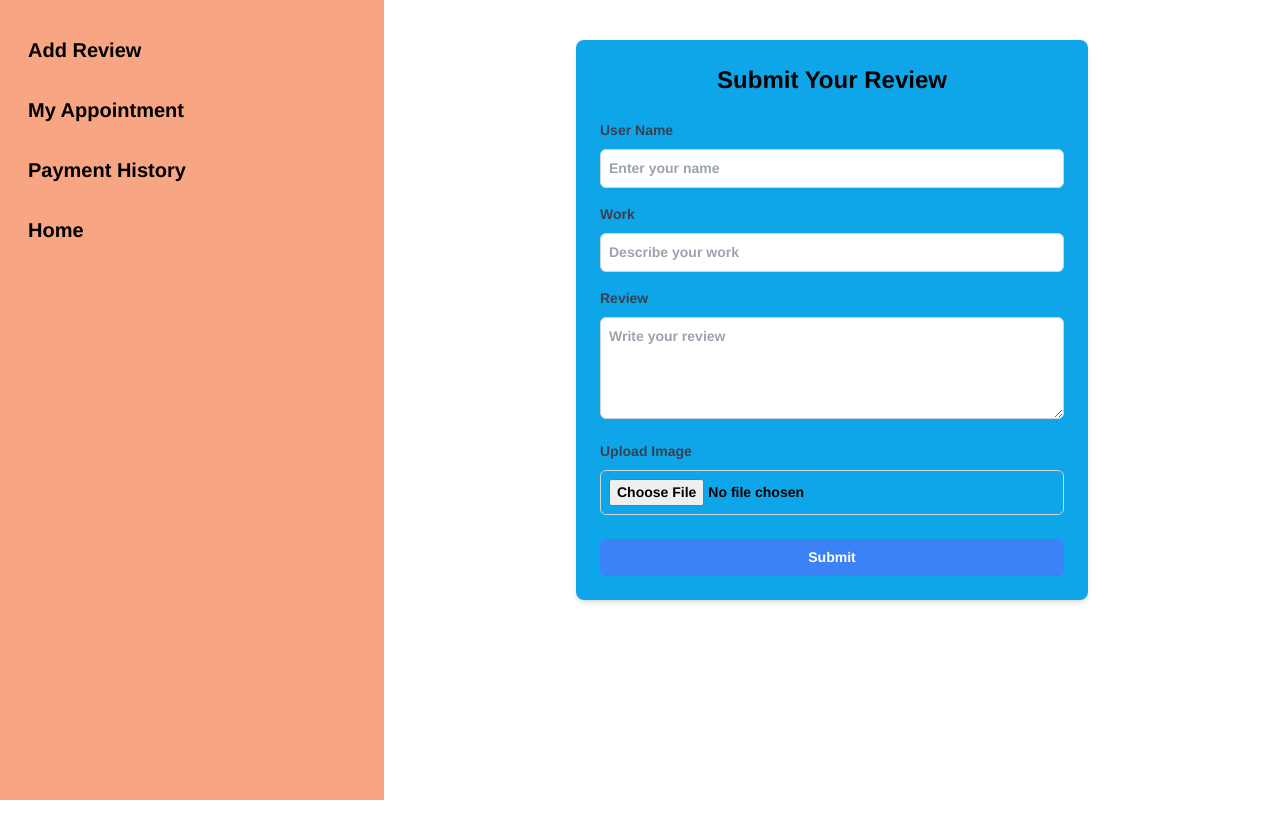
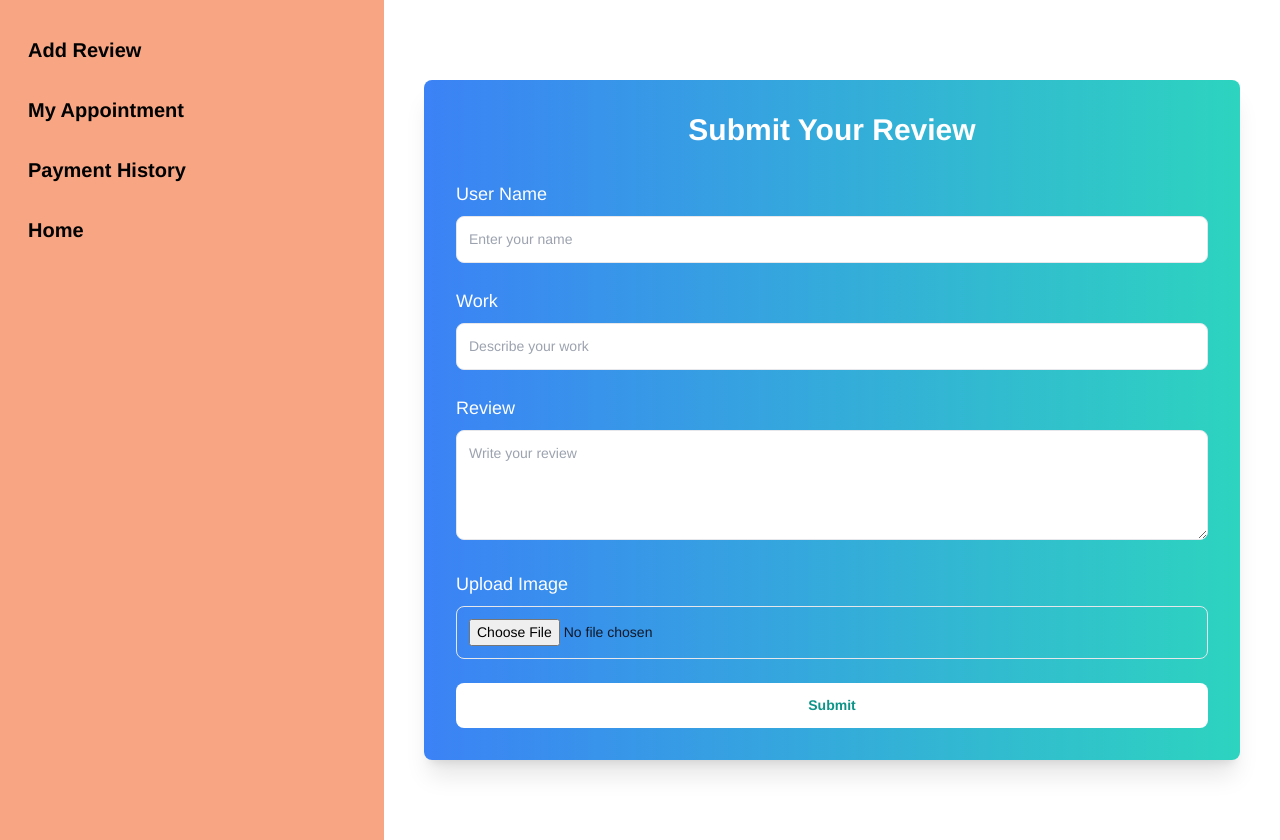
Before and after one commit to Nadimmo/M9-DoctorHouse-ClientSide-F, a React (Vite) app: page /dashboard/review in a window 1280 px wide. Before the commit the page ends 800 px from the top, so only its background shows below. Built offline with nearby package versions, Linux system fonts and the light colour scheme; no server answers; sample sign-in values are in the browser's storage.

Commit message:
update review

```diff
--- a/src/components/Dashboard/AddReview/UseForm.jsx
+++ b/src/components/Dashboard/AddReview/UseForm.jsx
@@ -1,7 +1,7 @@
 import React from "react";
 import { useForm } from "react-hook-form";
 import Swal from "sweetalert2";
-import axios from "axios"; // Make sure axios is installed
+import axios from "axios"; // Ensure axios is installed
 import useAxiosPublic from "../../Hooks/useAxiosPublic";
 
 const UseForm = () => {
@@ -14,12 +14,10 @@ const UseForm = () => {
   const onSubmit = async (data) => {
     const { userName, work, review, image } = data;
 
-    // Create FormData to send image
     const formData = new FormData();
-    formData.append("image", image[0]); // Append the uploaded image
+    formData.append("image", image[0]);
 
     try {
-      // Upload image to imgbb
       const imageUploadResponse = await axios.post(
         hosting_image_api,
         formData,
@@ -31,24 +29,21 @@ const UseForm = () => {
       if (imageUploadResponse.data.success) {
         const imageUrl = imageUploadResponse.data.data.url;
 
-        // Prepare the user data object
         const userData = {
           userName,
           work,
           review,
-          image: imageUrl, // Use uploaded image URL
+          image: imageUrl,
         };
 
-        // Convert userData to JSON string
         const jsonString = JSON.stringify(userData);
 
-        // Send user data to your server
         const result = await axiosPublic.post("/reviews", jsonString, {
           headers: { 'Content-Type': 'application/json' }
         });
 
-        if (result.data.success) {
-          reset(); // Reset the form
+        if (result.data) {
+          reset();
           Swal.fire({
             icon: "success",
             title: "Submission Successful!",
@@ -67,63 +62,65 @@ const UseForm = () => {
   };
 
   return (
-    <div className="max-w-lg mx-auto p-6 bg-sky-500 text-black font-bold rounded-lg shadow-md">
-      <h1 className="text-2xl font-semibold mb-6 text-center">
+    <div className="mx-auto my-10 p-8 bg-gradient-to-r from-blue-500 to-teal-400 text-white rounded-lg shadow-xl">
+      <h1 className="text-3xl font-semibold mb-8 text-center">
         Submit Your Review
       </h1>
-      <form onSubmit={handleSubmit(onSubmit)}>
+      <form onSubmit={handleSubmit(onSubmit)} className="space-y-6">
         {/* User Name */}
-        <div className="mb-4">
-          <label className="block text-gray-700 mb-2" htmlFor="userName">
+        <div>
+          <label className="block text-lg mb-2" htmlFor="userName">
             User Name
           </label>
           <input
             type="text"
             id="userName"
             {...register("userName", { required: "User name is required" })}
-            className="w-full p-2 border border-gray-300 rounded-md focus:outline-none focus:ring-2 focus:ring-blue-500"
+            className="w-full p-3 text-gray-900 border border-gray-200 rounded-lg focus:outline-none focus:ring-2 focus:ring-teal-300"
             placeholder="Enter your name"
           />
           {errors.userName && (
-            <p className="text-red-500">{errors.userName.message}</p>
+            <p className="mt-1 text-red-500">{errors.userName.message}</p>
           )}
         </div>
 
         {/* Work Description */}
-        <div className="mb-4">
-          <label className="block text-gray-700 mb-2" htmlFor="work">
+        <div>
+          <label className="block text-lg mb-2" htmlFor="work">
             Work
           </label>
           <input
             type="text"
             id="work"
             {...register("work", { required: "Work description is required" })}
-            className="w-full p-2 border border-gray-300 rounded-md focus:outline-none focus:ring-2 focus:ring-blue-500"
+            className="w-full p-3 text-gray-900 border border-gray-200 rounded-lg focus:outline-none focus:ring-2 focus:ring-teal-300"
             placeholder="Describe your work"
           />
-          {errors.work && <p className="text-red-500">{errors.work.message}</p>}
+          {errors.work && (
+            <p className="mt-1 text-red-500">{errors.work.message}</p>
+          )}
         </div>
 
         {/* Review */}
-        <div className="mb-4">
-          <label className="block text-gray-700 mb-2" htmlFor="review">
+        <div>
+          <label className="block text-lg mb-2" htmlFor="review">
             Review
           </label>
           <textarea
             id="review"
             {...register("review", { required: "Review is required" })}
-            className="w-full p-2 border border-gray-300 rounded-md focus:outline-none focus:ring-2 focus:ring-blue-500"
+            className="w-full p-3 text-gray-900 border border-gray-200 rounded-lg focus:outline-none focus:ring-2 focus:ring-teal-300"
             placeholder="Write your review"
             rows="4"
           />
           {errors.review && (
-            <p className="text-red-500">{errors.review.message}</p>
+            <p className="mt-1 text-red-500">{errors.review.message}</p>
           )}
         </div>
 
         {/* Image Upload */}
-        <div className="mb-6">
-          <label className="block text-gray-700 mb-2" htmlFor="image">
+        <div>
+          <label className="block text-lg mb-2" htmlFor="image">
             Upload Image
           </label>
           <input
@@ -131,17 +128,17 @@ const UseForm = () => {
             id="image"
             {...register("image", { required: "Image is required" })}
             accept="image/*"
-            className="w-full p-2 border border-gray-300 rounded-md focus:outline-none focus:ring-2 focus:ring-blue-500"
+            className="w-full p-3 text-gray-900 border border-gray-200 rounded-lg focus:outline-none focus:ring-2 focus:ring-teal-300"
           />
           {errors.image && (
-            <p className="text-red-500">{errors.image.message}</p>
+            <p className="mt-1 text-red-500">{errors.image.message}</p>
           )}
         </div>
 
         {/* Submit Button */}
         <button
           type="submit"
-          className="w-full bg-blue-500 text-white py-2 rounded-md hover:bg-blue-600 transition duration-300"
+          className="w-full py-3 bg-white text-teal-600 font-bold rounded-lg hover:bg-teal-300 hover:text-white transition duration-300"
         >
           Submit
         </button>
```
Also changed, not shown: src/components/Dashboard/AddReview/AddReview.jsx (line endings or trailing spaces).
